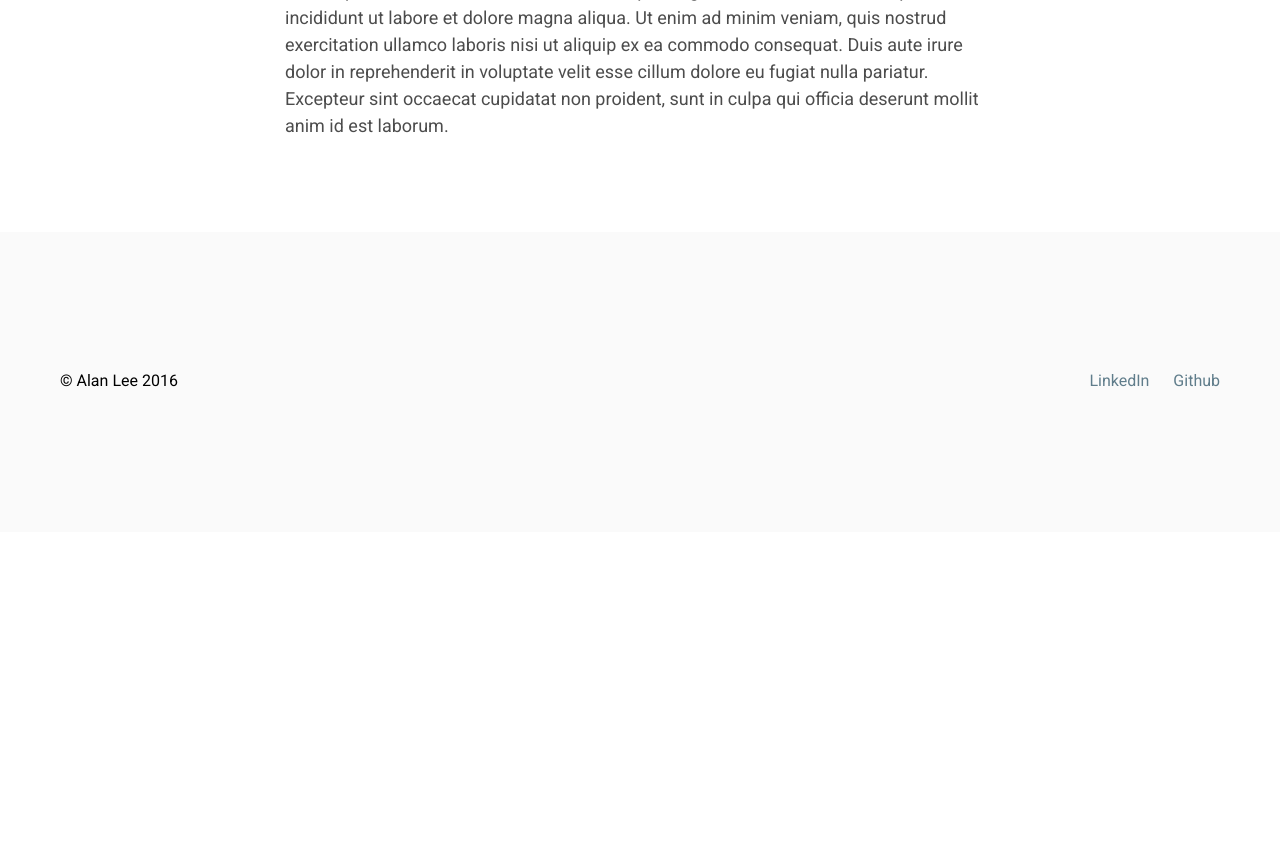
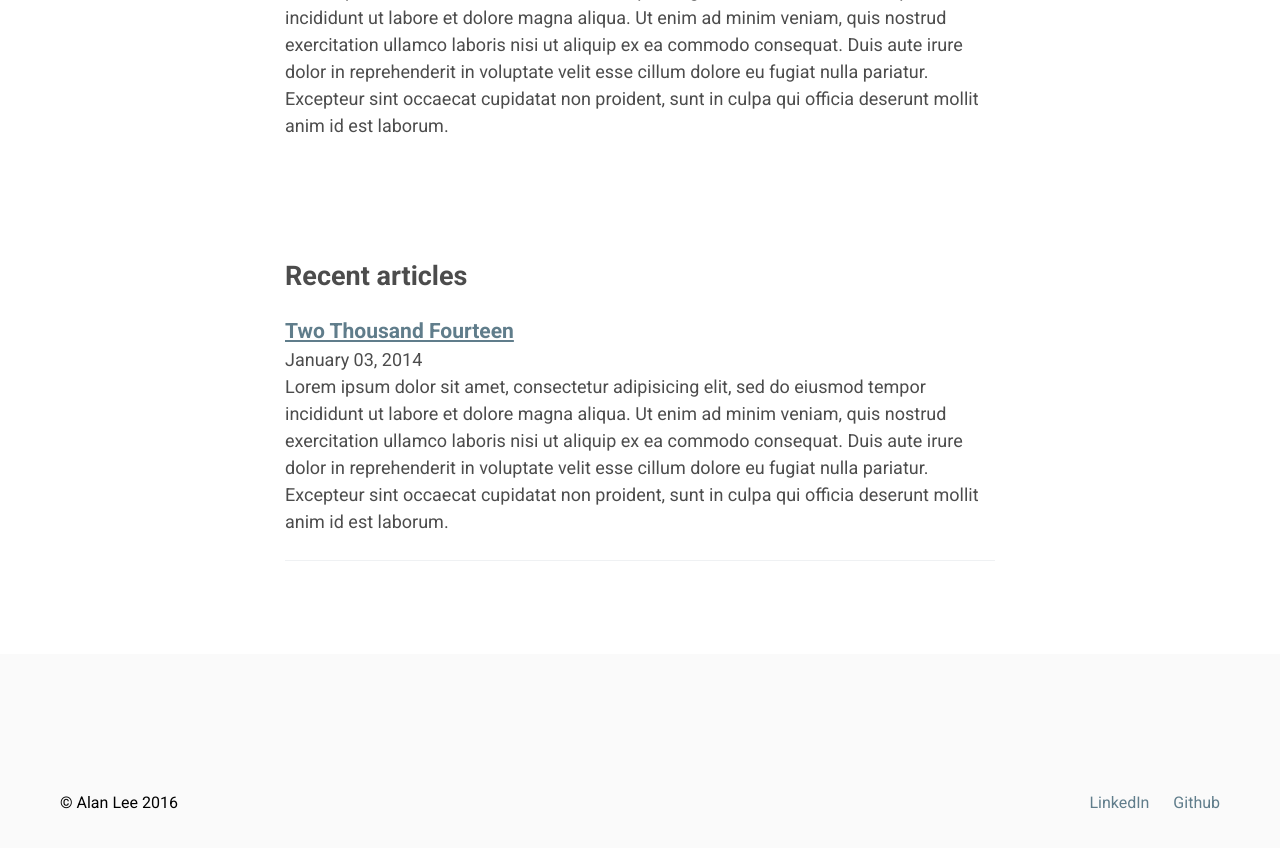
Before and after one commit to Alandrea1209/Alandrea1209.github.io, a Jekyll site: the page built from index.markdown, in a window 1280 px wide and 900 px high, scrolled down 1140 px. Shown: the top 848 px of the window. Built offline with Jekyll 4.4.1, drawn with Linux system fonts in a browser that asks for light colours; before the commit the page ends 1672 px from its top, so only the background shows below that.

Commit message:
update index
update index

```diff
--- a/index.markdown
+++ b/index.markdown
@@ -19,3 +19,21 @@ Lorem ipsum dolor sit amet, consectetur adipisicing elit, sed do eiusmod tempor
 > Lorem ipsum dolor sit amet, consectetur adipisicing elit, sed do eiusmod tempor incididunt ut labore et dolore magna aliqua. Ut enim ad minim veniam, quis nostrud exercitation ullamco laboris.
 
 Lorem ipsum dolor sit amet, consectetur adipisicing elit, sed do eiusmod tempor incididunt ut labore et dolore magna aliqua. Ut enim ad minim veniam, quis nostrud exercitation ullamco laboris nisi ut aliquip ex ea commodo consequat. Duis aute irure dolor in reprehenderit in voluptate velit esse cillum dolore eu fugiat nulla pariatur. Excepteur sint occaecat cupidatat non proident, sunt in culpa qui officia deserunt mollit anim id est laborum.
+
+<br>
+<br>
+<br>
+
+# Recent articles
+
+{% for post in site.posts limit:4 %}
+   <div class="post-preview">
+   <h3><a href="{{ post.url | prepend: site.baseurl }}">{{ post.title }}</a></h3>
+   <span class="post-date">{{ post.date | date: "%B %d, %Y" }}</span>
+   {{ post.content | split:'<!--break-->' | first }}
+   {% if post.content contains '<!--break-->' %}
+      <a href="{{ post.url }}">Read more</a>
+   {% endif %}
+   </div>
+   <hr>
+{% endfor %}
```
